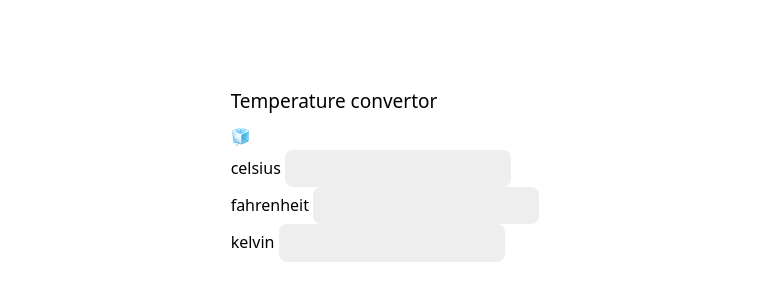
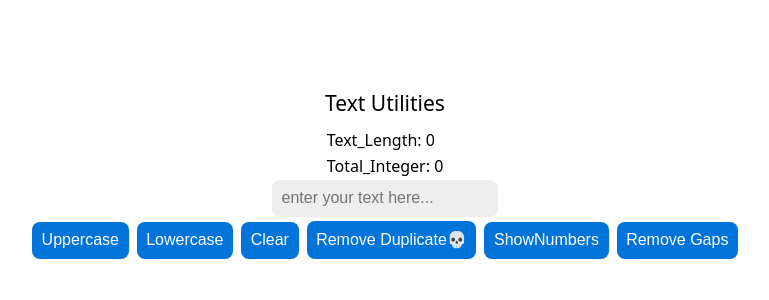
Before and after one commit to Blacklegion69/react-practise, a React (Create React App) app: page / in a window 1280 px wide. Shown: the part 230-530 px from the top of the page, without its empty margins (255-1024 px from the left). Built offline with nearby package versions, Linux system fonts and the light colour scheme.

Commit message:
Text util

```diff
--- a/package.json
+++ b/package.json
@@ -3,6 +3,7 @@
   "version": "0.1.0",
   "private": true,
   "dependencies": {
+    "@material-ui/core": "^4.12.4",
     "@testing-library/jest-dom": "^5.16.4",
     "@testing-library/react": "^13.2.0",
     "@testing-library/user-event": "^13.5.0",
--- a/src/App.js
+++ b/src/App.js
@@ -1,10 +1,10 @@
 import React from "react";
-import { Temperature } from "./components";
+import { TextUtil } from "./components";
 
 function App() {
   return (
     <>
-      <Temperature />
+      <TextUtil />
     </>
   );
 }
--- /dev/null
+++ b/src/components/Darkmode/Darkmode.jsx
@@ -0,0 +1,60 @@
+import { useState } from "react";
+export default function Darkmode() {
+  const [ourstyle, setStyle] = useState({
+    color: "black",
+    backgroundColor: "white",
+  });
+
+  const handleClick = () => {
+    if (ourstyle.color === "white") {
+      setStyle({
+        color: "black",
+        backgroundColor: "white",
+      });
+    } else {
+      setStyle({
+        color: "white",
+        backgroundColor: "black",
+      });
+    }
+  };
+  return (
+    <>
+      <div
+        style={ourstyle}
+        className="relative h-screen m-3 flex-col justify-center flex-wrap items-center p-2 bg-slate-500"
+      >
+        <div
+          onClick={handleClick}
+          className="p-2 bg-slate-300 sticky top-0 text-slate-900 text-center rounded"
+        >
+          Click Me
+        </div>
+        <p>
+          Lorem ipsum dolor sit amet, consectetur adipiscing elit. Aenean ornare
+          neque et magna vehicula, at tincidunt dolor blandit. Etiam ornare mi
+          ac tempor ornare. Pellentesque fringilla urna quis dui eleifend, eget
+          molestie justo varius. Praesent scelerisque ligula ac est suscipit,
+          nec efficitur massa tincidunt. Aliquam vitae odio eleifend,
+          sollicitudin libero congue, interdum metus. Quisque eu erat in augue
+          ullamcorper tempus. Nunc suscipit dolor vulputate porta pharetra.
+          Suspendisse blandit quam quis risus molestie, id maximus dolor
+          suscipit. Quisque varius mauris ac consequat viverra. Lorem ipsum
+          dolor sit amet, consectetur adipiscing elit. Aenean ornare neque et
+          magna vehicula, at tincidunt dolor blandit. Etiam ornare mi ac tempor
+          ornare. Pellentesque fringilla urna quis dui eleifend, eget molestie
+          justo varius. Praesent scelerisque ligula ac est suscipit, nec
+          efficitur massa tincidunt. Aliquam vitae odio eleifend, sollicitudin
+          libero congue, interdum metus. Quisque eu erat in augue ullamcorper
+          tempus. Nunc suscipit dolor vulputate porta pharetra. Suspendisse
+          blandit quam quis risus molestie, id maximus dolor suscipit. Quisque
+          varius mauris ac consequat viverra.Lorem ipsum dolor sit amet,
+          consectetur adipiscing elit. Aenean ornare neque et magna vehicula, at
+          tincidunt dolor blandit. Etiam ornare mi ac tempor ornare.
+          Pellentesque fringilla urna quis dui eleifend, eget molestie justo
+          varius. Praesent scelerisque ligula ac est suscipit, nec efficitur
+        </p>
+      </div>
+    </>
+  );
+}
--- /dev/null
+++ b/src/components/TextUtil/TextUtil.jsx
@@ -0,0 +1,103 @@
+import { useState } from "react";
+export default function TextUtil() {
+  const [text, setText] = useState("");
+  const [totalInt, setInt] = useState(0);
+
+  const HandleChange = (e) => {
+    let text = e.target.value;
+    setText(text);
+    const handleInteger = (text) => {
+      const x = [...text];
+      const number = [..."0123456789"];
+      let integer = "";
+
+      for (let i = 0; i < number.length; i++) {
+        for (let k = 0; k < x.length; k++) {
+          if (x[k] === number[i]) {
+            integer += x[k];
+          }
+        }
+      }
+      setInt([...integer].length);
+    };
+    handleInteger(text);
+  };
+  const handleUppercase = () => {
+    setText(text.toUpperCase());
+  };
+  const handleLowercase = () => {
+    setText(text.toLowerCase());
+  };
+  const handleClear = () => {
+    setText("");
+  };
+  const handleDuplicates = () => {
+    let x = [...new Set(Array.from(text))];
+    let final = "";
+    for (let i = 0; i < x.length; i++) {
+      final += x[i];
+    }
+    setText(final);
+  };
+  const handleInteger = () => {
+    const x = [...text];
+    const number = [..."0123456789"];
+    let integer = "";
+
+    for (let i = 0; i < number.length; i++) {
+      for (let k = 0; k < x.length; k++) {
+        if (x[k] === number[i]) {
+          integer += x[k];
+        }
+      }
+    }
+    setText(integer);
+    setInt([...integer].length);
+  };
+
+  const handleGap = () => {
+    const x = [...text];
+    const gap = " ";
+    let final = "";
+    for (let k = 0; k < x.length; k++) {
+      if (x[k] !== gap) {
+        final += x[k];
+      }
+    }
+    setText(final);
+  };
+
+  return (
+    <>
+      <h3 className="w-full text-left bg-slate-500 rounded p-2 m-2 text-slate-900 shadow-md">
+        Text Utilities
+      </h3>
+      <div className="bg-slate-400 relative w-full flex flex-col justify-center items-center flex-wrap m-3 rounded p-2 text-slate-900">
+        <div className="font-bold w-full text-center bg-gray-300 px-2 my-2 rounded-full">
+          Text_Length: {text.length}
+        </div>
+        {/*total integer*/}
+        <div className="font-bold w-full text-center bg-gray-300 px-2 my-2 rounded-full">
+          Total_Integer: {totalInt}
+        </div>
+      </div>
+      <input
+        type="text"
+        onChange={HandleChange}
+        value={text}
+        className="w-full"
+        placeholder="enter your text here..."
+      />
+      <div className="bg-slate-400 m-4 rounded flex justify-around flex-wrap items-center">
+        <button onClick={handleUppercase}>Uppercase</button>
+        <button onClick={handleLowercase}>Lowercase</button>
+        <button onClick={handleClear} className="bg-red-700">
+          Clear
+        </button>
+        <button onClick={handleDuplicates}>Remove Duplicate💀</button>
+        <button onClick={handleInteger}>ShowNumbers</button>
+        <button onClick={handleGap}>Remove Gaps</button>
+      </div>
+    </>
+  );
+}
--- a/src/components/index.js
+++ b/src/components/index.js
@@ -18,3 +18,5 @@ export { default as Colorgradient } from "./Colorgradient/Colorgradient";
 export { default as Modernclock } from "./Modernclock/Modernclock";
 export { default as Condition } from "./Conditional_rendering";
 export { default as Temperature } from "./Temperature_Converter/Temperature";
+export { default as Darkmode } from "./Darkmode/Darkmode";
+export { default as TextUtil } from "./TextUtil/TextUtil";
```
Also changed, not shown: src/components/Temperature_Converter/Temperature.jsx (+4 -4 lines), 1 other file (tests, documents, lock files or other folders).
